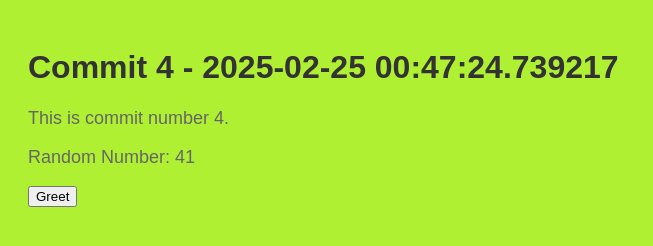
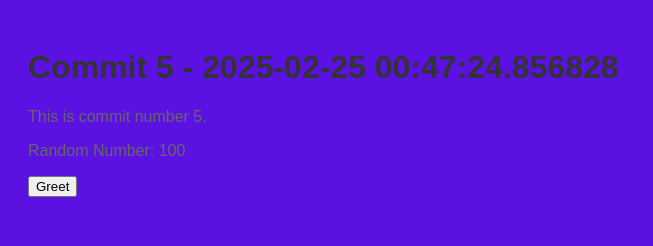
Before and after one commit to stiffs95/myrep-repo-20250225004722, a plain HTML site: page index.html in a window 1280 px wide. Shown: the whole page, without its empty margins (0-653 px from the left). Drawn offline with Linux system fonts and the light colour scheme.

Commit message:
📝 Commit 5 with HTML, CSS, and JS

```diff
--- a/index.html
+++ b/index.html
@@ -2,13 +2,13 @@
     <!DOCTYPE html>
     <html>
     <head>
-        <title>Commit 4 - 2025-02-25 00:47:24.739217</title>
+        <title>Commit 5 - 2025-02-25 00:47:24.856828</title>
         <link rel="stylesheet" href="style.css">
     </head>
     <body>
-        <h1>Commit 4 - 2025-02-25 00:47:24.739217</h1>
-        <p>This is commit number 4.</p>
-        <p>Random Number: 41</p>
+        <h1>Commit 5 - 2025-02-25 00:47:24.856828</h1>
+        <p>This is commit number 5.</p>
+        <p>Random Number: 100</p>
         <button onclick="greet()">Greet</button>
         <script src="script.js"></script>
     </body>
--- a/script.js
+++ b/script.js
@@ -2,4 +2,4 @@
     function greet() {
         alert('Hello from commit ' + commitNumber + '!');
     }
-    var commitNumber = 4;
+    var commitNumber = 5;
--- a/style.css
+++ b/style.css
@@ -1,7 +1,7 @@
 
     body {
         font-family: Arial, sans-serif;
-        background-color: #aff132;
+        background-color: #5c11e3;
         padding: 20px;
     }
     h1 {
@@ -9,5 +9,5 @@
     }
     p {
         color: #666;
-        font-size: 18px;
+        font-size: 16px;
     }
```
